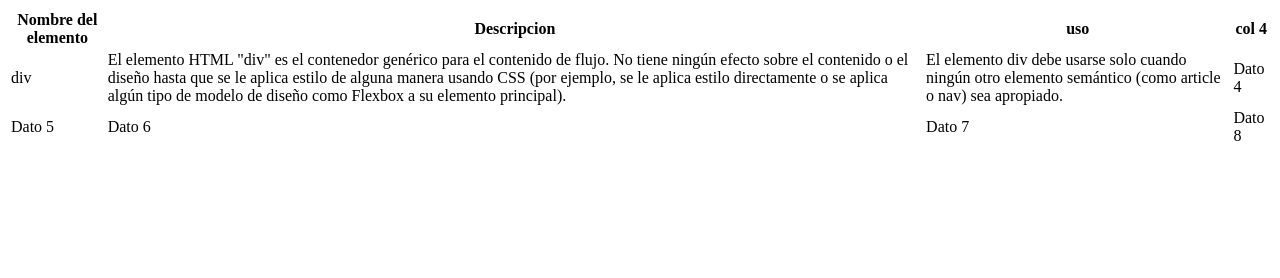
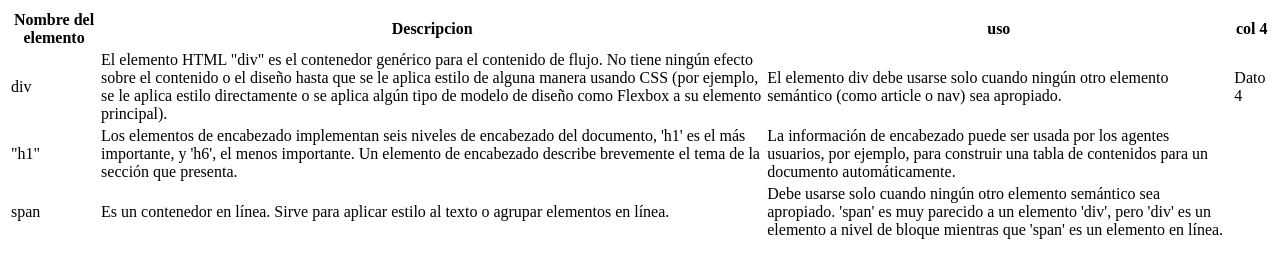
Before and after one commit to OsberRioja/manual-tecWeb, a plain HTML site: page index.html in a window 1280 px wide. Drawn offline with Linux system fonts and the light colour scheme.

Commit message:
commit sin css

```diff
--- a/index.html
+++ b/index.html
@@ -24,10 +24,14 @@
                 <td>Dato 4</td>
             </tr>
             <tr>
-                <td>Dato 5</td>
-                <td>Dato 6</td>
-                <td>Dato 7</td>
-                <td>Dato 8</td>
+                <td>"h1"</td>
+                <td>Los elementos de encabezado implementan seis niveles de encabezado del documento, 'h1' es el más importante, y 'h6', el menos importante. Un elemento de encabezado describe brevemente el tema de la sección que presenta.</td>
+                <td>La información de encabezado puede ser usada por los agentes usuarios, por ejemplo, para construir una tabla de contenidos para un documento automáticamente.</td>
+            </tr>
+            <tr>
+                <td>span</td>
+                <td> Es un contenedor en línea. Sirve para aplicar estilo al texto o agrupar elementos en línea.</td>
+                <td>Debe usarse solo cuando ningún otro elemento semántico sea apropiado. 'span' es muy parecido a un elemento 'div', pero 'div' es un elemento a nivel de bloque mientras que 'span' es un elemento en línea.</td>
             </tr>
         </tbody>
     </table>
```
